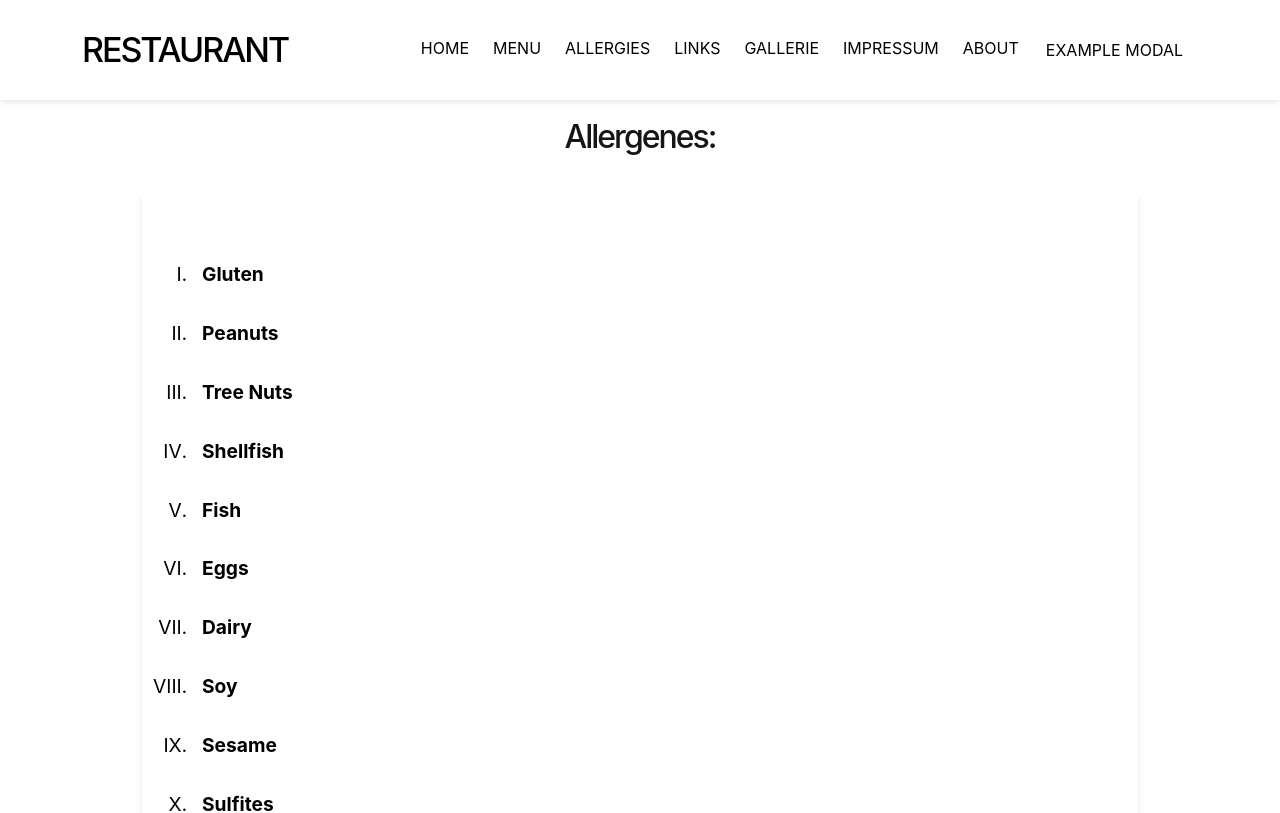
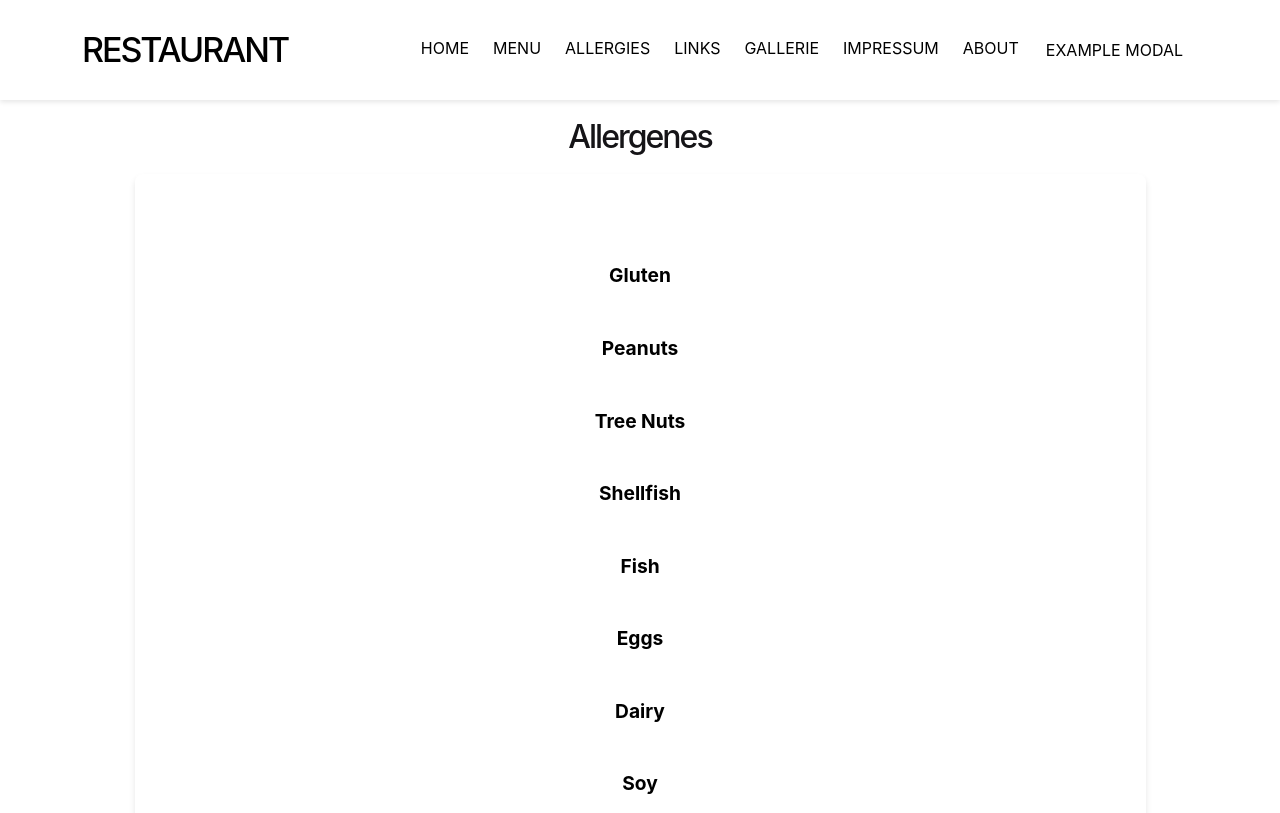
Before and after one commit to BadRothenfelde/Webprojekt, an Angular app in the folder frontend/: page /allergy in a window 1280 px wide. Shown: the top 813 px of the page. Built offline with nearby package versions, Linux system fonts and the light colour scheme.

Commit message:
updated prev commit

```diff
--- a/frontend/src/app/allergy/allergy.css
+++ b/frontend/src/app/allergy/allergy.css
@@ -32,22 +32,27 @@ main {
 
 ol {
     list-style-type: upper-roman;
-    padding: 50px;
+    padding: 57.5px; /* Increased padding by 15% */
     width: 70%;
     background-color: #ffffff;
     border-radius: 8px;
     box-shadow: 0 4px 6px rgba(0, 0, 0, 0.1);
-    text-align: left;
+    text-align: center; /* Center all text */
+    margin: 0 auto; /* Center the list within its container */
 }
 
 ol li {
-    margin: 10px 0;
+    margin: 15px 0; /* Slightly increase margin for better spacing */
     font-size: 1.2em;
-    line-height: 1.5;
+    line-height: 1.8; /* Slightly increase line height for better readability */
     transition: transform 0.2s, color 0.2s, background-color 0.2s;
-    padding: 10px;
+    padding: 11.5px; /* Increased padding by 15% */
     border-radius: 4px;
     cursor: pointer;
+    display: flex;
+    flex-direction: column; /* Stack child elements vertically */
+    align-items: center; /* Center child elements horizontally */
+    text-align: center;
 }
 
 ol li:hover {
@@ -58,23 +63,29 @@ ol li:hover {
 
 ol li ul {
     margin-top: 8px;
-    padding-left: 20px;
+    padding-left: 0; /* Remove default indentation */
     font-size: 0.9em;
     color: #555;
-    display: none;
-    transition: all 0.3s;
+    display: none; /* Keep hidden until hover */
+    text-align: center; /* Center-align text */
+    width: 100%; /* Ensure it spans the width of the parent list item */
 }
 
 ol li:hover ul {
-    display: block;
+    display: block; /* Show on hover */
     color: #333;
 }
-#boss{
+
+#boss {
     display: flex;
     align-items: center;
     justify-content: center;
+    width: 100%;
 }
-h1{
+
+h1 {
     display: flex;
     justify-content: center;
+    width: 100%;
+    text-align: center;
 }
--- a/frontend/src/app/allergy/allergy.html
+++ b/frontend/src/app/allergy/allergy.html
@@ -3,7 +3,7 @@
     <meta charset="UTF-8">
     <meta name="viewport" content="width=device-width, initial-scale=1.0">
     <title>List of Allergenes</title>
-    <h1> Allergenes:</h1>
+    <h1> Allergenes</h1>
    <div id="boss">
 
     <ol type="I">
@@ -98,6 +98,3 @@
             </ul>
         </li>
     </ol>
-<body>
-
-</body>
```
